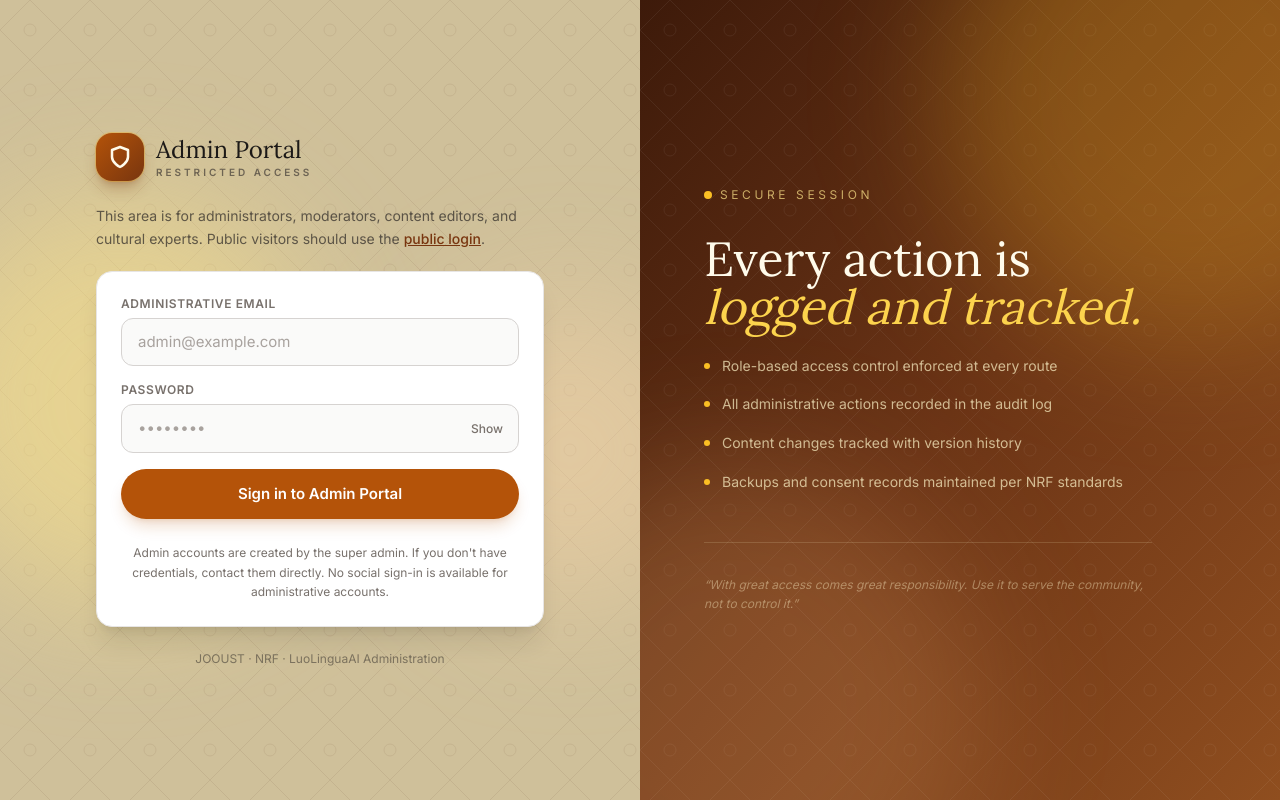
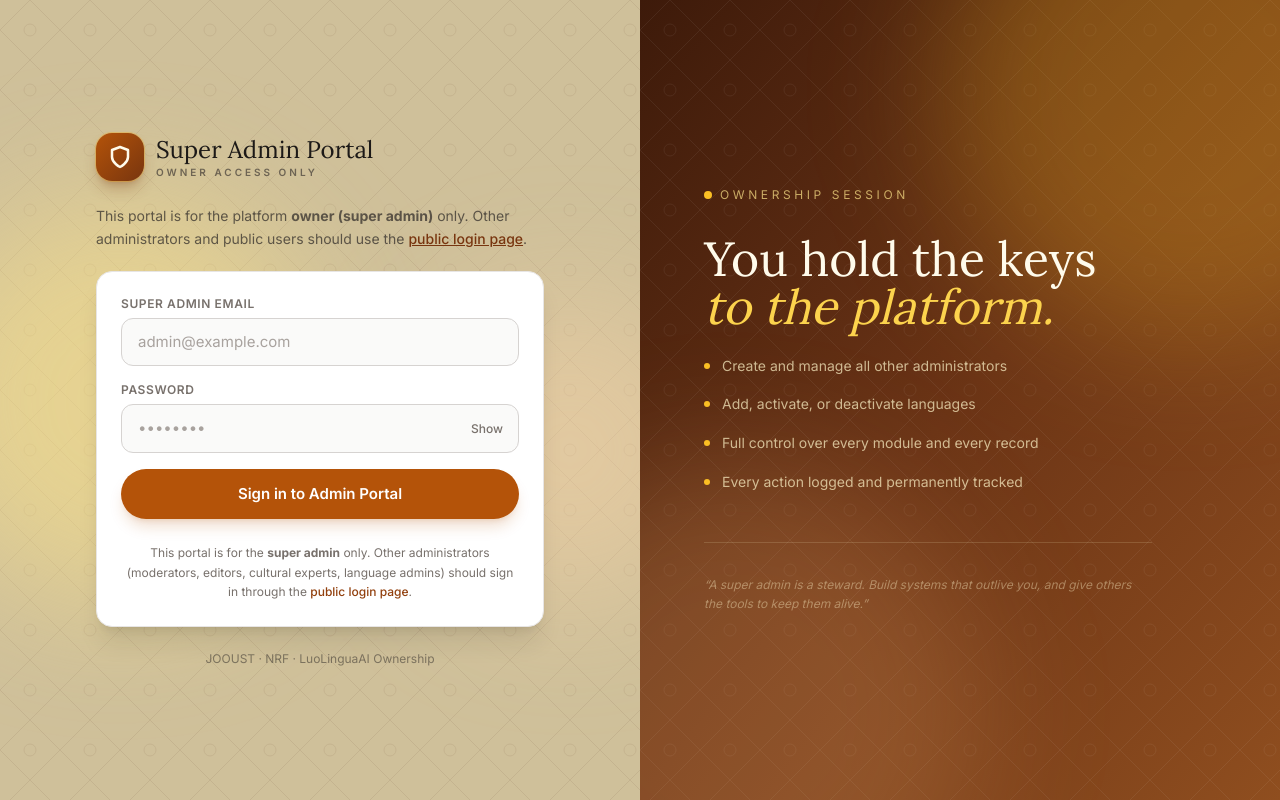
Before and after one commit to bajiochibo1220/Luo-dictionary-, a Next.js app: page /admin-login in a window 1280 px wide. Built offline with nearby package versions, Linux system fonts and the light colour scheme.

Commit message:
feat(auth): admins log in via public page; super admin uses dedicated portal

```diff
--- a/src/app/admin-login/page.tsx
+++ b/src/app/admin-login/page.tsx
@@ -7,7 +7,6 @@ export const dynamic = "force-dynamic";
 export default function AdminLoginPage() {
   return (
     <div className="min-h-screen flex flex-col lg:flex-row">
-      {/* LEFT — Form on warm sand */}
       <main className="relative flex-1 flex items-center justify-center px-6 py-12 lg:px-16 bg-[#cfc09a] overflow-hidden">
         <div
           className="absolute inset-0 opacity-[0.08] pointer-events-none"
@@ -39,22 +38,22 @@ export default function AdminLoginPage() {
             </div>
             <div>
               <h1 className="font-serif text-2xl text-stone-900 leading-tight">
-                Admin Portal
+                Super Admin Portal
               </h1>
               <p className="text-[10px] uppercase tracking-[0.3em] text-stone-800/60 font-semibold">
-                Restricted Access
+                Owner Access Only
               </p>
             </div>
           </div>
 
           <p className="text-sm text-stone-800/70 mb-5 leading-relaxed">
-            This area is for administrators, moderators, content editors, and
-            cultural experts. Public visitors should use the{" "}
+            This portal is for the platform <strong>owner (super admin)</strong>{" "}
+            only. Other administrators and public users should use the{" "}
             <Link
               href="/"
               className="text-amber-900 hover:text-amber-800 underline font-medium"
             >
-              public login
+              public login page
             </Link>
             .
           </p>
@@ -72,7 +71,7 @@ export default function AdminLoginPage() {
           </div>
 
           <p className="text-center mt-6 text-xs text-stone-800/50">
-            JOOUST · NRF · LuoLinguaAI Administration
+            JOOUST · NRF · LuoLinguaAI Ownership
           </p>
         </div>
       </main>
@@ -95,29 +94,27 @@ export default function AdminLoginPage() {
             <div className="flex items-center gap-2 mb-8">
               <span className="w-2 h-2 rounded-full bg-amber-400 animate-pulse" />
               <span className="text-xs uppercase tracking-[0.3em] text-amber-200/70">
-                Secure Session
+                Ownership Session
               </span>
             </div>
 
             <h2 className="font-serif text-4xl lg:text-5xl leading-tight text-amber-50 mb-6">
-              Every action is
+              You hold the keys
               <br />
-              <span className="italic text-amber-300">
-                logged and tracked.
-              </span>
+              <span className="italic text-amber-300">to the platform.</span>
             </h2>
 
             <ul className="space-y-4 text-sm text-amber-100/70">
-              <Bullet text="Role-based access control enforced at every route" />
-              <Bullet text="All administrative actions recorded in the audit log" />
-              <Bullet text="Content changes tracked with version history" />
-              <Bullet text="Backups and consent records maintained per NRF standards" />
+              <Bullet text="Create and manage all other administrators" />
+              <Bullet text="Add, activate, or deactivate languages" />
+              <Bullet text="Full control over every module and every record" />
+              <Bullet text="Every action logged and permanently tracked" />
             </ul>
 
             <div className="mt-12 pt-8 border-t border-amber-100/15">
               <p className="text-xs text-amber-100/40 leading-relaxed italic">
-                &ldquo;With great access comes great responsibility. Use it to
-                serve the community, not to control it.&rdquo;
+                &ldquo;A super admin is a steward. Build systems that outlive
+                you, and give others the tools to keep them alive.&rdquo;
               </p>
             </div>
           </div>
--- a/src/app/page.tsx
+++ b/src/app/page.tsx
@@ -42,7 +42,7 @@ export default function HomePage() {
             href="/admin-login"
             className="hover:text-amber-900 transition font-semibold"
           >
-            Admin
+            Super Admin
           </Link>
         </div>
       </div>
--- a/src/components/forms/admin-login-form.tsx
+++ b/src/components/forms/admin-login-form.tsx
@@ -37,29 +37,23 @@ export function AdminLoginForm() {
       const session = await sessionRes.json();
       const user = session?.user as any;
 
-      const hasAdminAccess =
-        user?.isSuperAdmin ||
-        (user?.languageRoles ?? []).some((r: any) =>
-          [
-            "language_admin",
-            "moderator",
-            "content_editor",
-            "cultural_expert",
-          ].includes(r.role)
-        );
+      // ── This portal is for the SUPER ADMIN ONLY
+      const isSuperAdmin = user?.isSuperAdmin === true;
 
-      if (!hasAdminAccess) {
+      if (!isSuperAdmin) {
         await fetch("/api/auth/signout", {
           method: "POST",
           headers: { "Content-Type": "application/json" },
           body: JSON.stringify({ callbackUrl: "/admin-login" }),
         });
         setLoading(false);
-        toast.error("This account does not have administrative access");
+        toast.error(
+          "This portal is reserved for the super admin. Use the public login instead."
+        );
         return;
       }
 
-      toast.success("Welcome, admin");
+      toast.success("Welcome, super admin");
       router.push("/admin/dashboard");
       router.refresh();
     } catch {
@@ -72,7 +66,7 @@ export function AdminLoginForm() {
     <form onSubmit={onSubmit} className="space-y-4">
       <div>
         <label className="block text-xs uppercase tracking-wider text-stone-500 mb-1.5 font-semibold">
-          Administrative Email
+          Super Admin Email
         </label>
         <input
           name="email"
@@ -116,9 +110,13 @@ export function AdminLoginForm() {
       </button>
 
       <p className="text-xs text-stone-500 text-center pt-2 leading-relaxed">
-        Admin accounts are created by the super admin. If you don&apos;t have
-        credentials, contact them directly. No social sign-in is available for
-        administrative accounts.
+        This portal is for the <strong>super admin</strong> only. Other
+        administrators (moderators, editors, cultural experts, language
+        admins) should sign in through the{" "}
+        <a href="/" className="text-amber-800 hover:underline font-medium">
+          public login page
+        </a>
+        .
       </p>
     </form>
   );
--- a/src/components/forms/login-form.tsx
+++ b/src/components/forms/login-form.tsx
@@ -2,14 +2,12 @@
 
 import { useState } from "react";
 import { signIn } from "next-auth/react";
-import { useRouter, useSearchParams } from "next/navigation";
+import { useRouter } from "next/navigation";
 import { toast } from "sonner";
 import Link from "next/link";
 
 export function LoginForm() {
   const router = useRouter();
-  const params = useSearchParams();
-  const callbackUrl = params.get("callbackUrl") || "/dashboard";
   const [loading, setLoading] = useState(false);
   const [showPassword, setShowPassword] = useState(false);
 
@@ -18,34 +16,56 @@ export function LoginForm() {
     setLoading(true);
 
     const formData = new FormData(e.currentTarget);
+    const email = formData.get("email") as string;
+    const password = formData.get("password") as string;
+
     const result = await signIn("credentials", {
-      email: formData.get("email") as string,
-      password: formData.get("password") as string,
+      email,
+      password,
       redirect: false,
     });
 
-    setLoading(false);
-
     if (result?.error) {
+      setLoading(false);
       toast.error("Incorrect email or password");
       return;
     }
 
-    toast.success("Welcome back");
-    router.push(callbackUrl);
-    router.refresh();
-  }
+    // Decide where to send them based on their role
+    try {
+      const sessionRes = await fetch("/api/auth/session", {
+        cache: "no-store",
+      });
+      const session = await sessionRes.json();
+      const user = session?.user as any;
 
-  async function handleOAuth(provider: string, label: string) {
-    try {
-      await signIn(provider, { callbackUrl });
-    } catch (err: any) {
-      toast.error(`${label} sign-in failed`);
+      const isSuperAdmin = user?.isSuperAdmin === true;
+      const hasAdminRole = (user?.languageRoles ?? []).some((r: any) =>
+        [
+          "language_admin",
+          "moderator",
+          "content_editor",
+          "cultural_expert",
+        ].includes(r.role)
+      );
+
+      if (isSuperAdmin || hasAdminRole) {
+        toast.success("Welcome back, admin");
+        router.push("/admin/dashboard");
+      } else {
+        toast.success("Welcome back");
+        router.push("/dashboard");
+      }
+      router.refresh();
+    } catch {
+      // Fallback if session fetch fails
+      router.push("/dashboard");
+      router.refresh();
     }
   }
 
   function comingSoon(provider: string) {
-    toast.info(`${provider} is coming soon`);
+    toast.info(`${provider} login is coming in Phase 2`);
   }
 
   return (
@@ -123,7 +143,7 @@ export function LoginForm() {
         </button>
         <button
           type="button"
-          onClick={() => handleOAuth("google", "Google")}
+          onClick={() => signIn("google", { callbackUrl: "/dashboard" })}
           className="flex items-center justify-center gap-2 py-3 bg-white border border-stone-300 rounded-full hover:bg-stone-50 transition text-sm font-medium text-stone-700"
         >
           <svg className="w-4 h-4" viewBox="0 0 24 24">
--- a/tsconfig.json
+++ b/tsconfig.json
@@ -14,7 +14,6 @@
     "jsx": "preserve",
     "incremental": true,
     "plugins": [{ "name": "next" }],
-    "baseUrl": ".",
     "paths": {
       "@/*": ["./src/*"]
     }
```
Also changed, not shown: scripts/reset-users.ts (added, +82 -0 lines).
